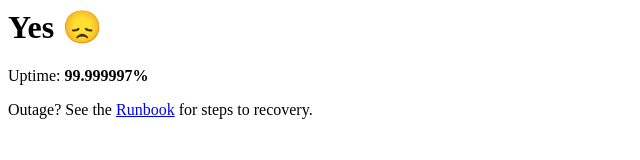
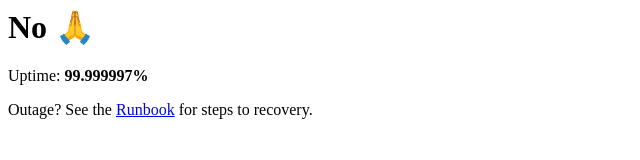
Before and after one commit to umar-ahmed/isthepepsimachinedown, a plain HTML site: page index.html in a window 1280 px wide. Shown: the whole page, without its empty margins (0-640 px from the left). Drawn offline with Linux system fonts and the light colour scheme.

Commit message:
Update index.html

```diff
--- a/index.html
+++ b/index.html
@@ -1,3 +1,3 @@
-<h1>Yes 😞</h1>
+<h1>No 🙏</h1>
 <p>Uptime: <b>99.999997%</b></p>
 <p>Outage? See the <a href="/runbook">Runbook</a> for steps to recovery.
```
